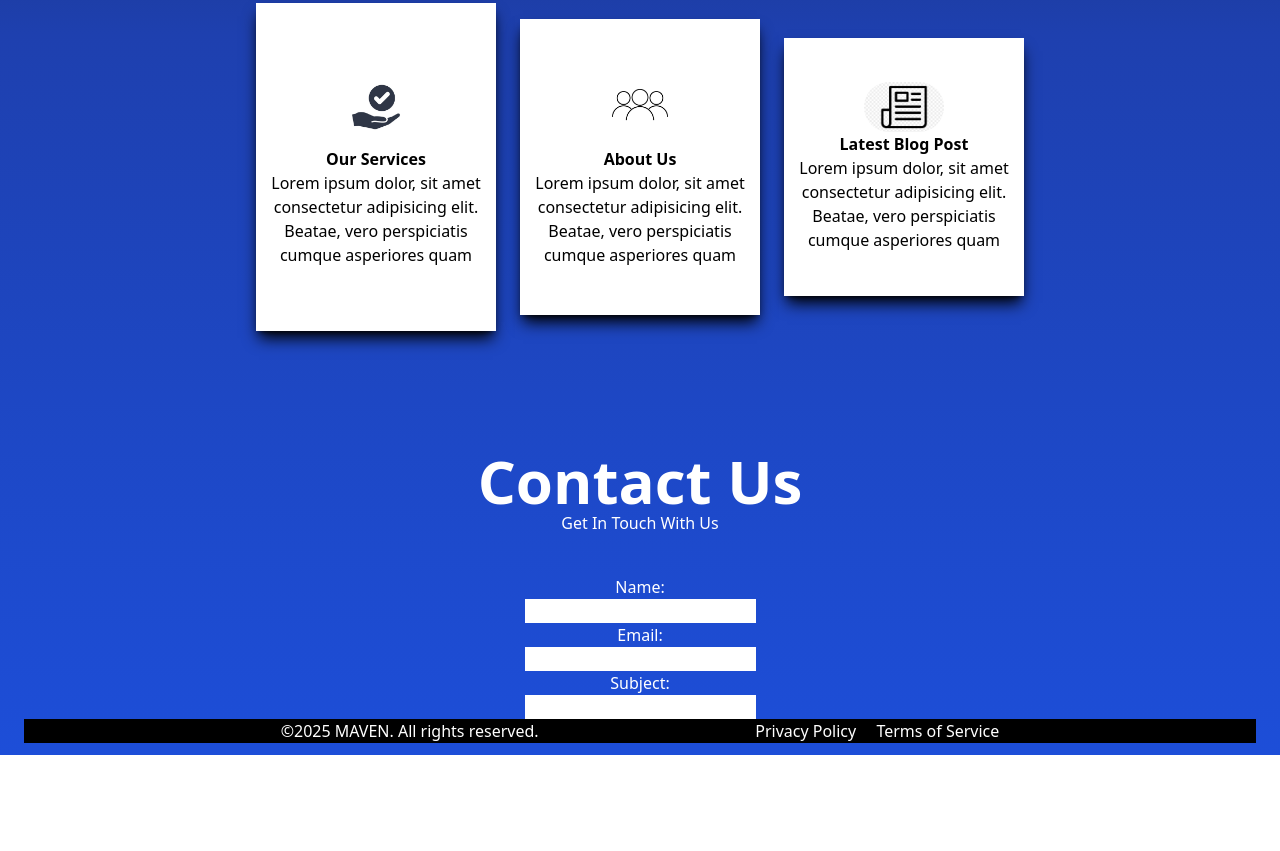
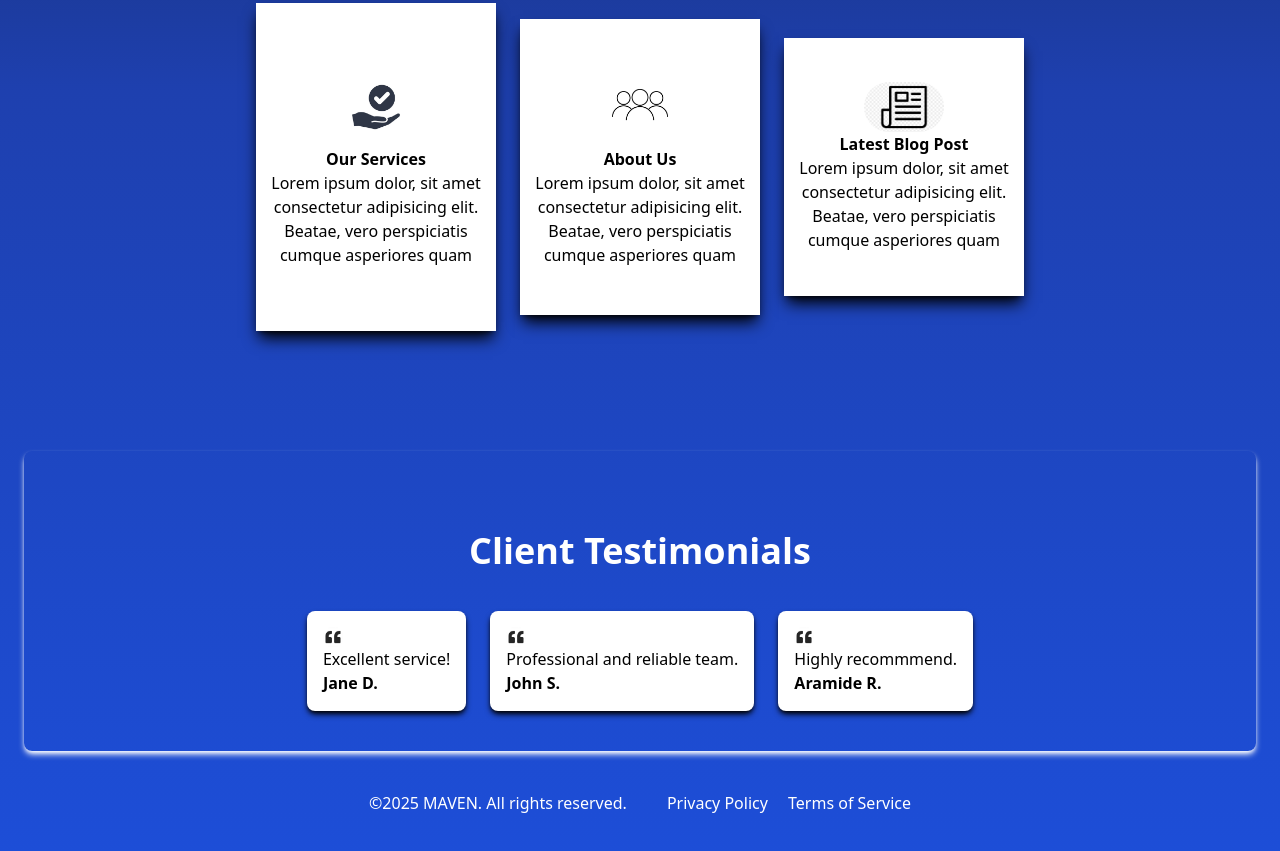
Before and after one commit to maven-whiz/asiah, a website: page index.html in a window 1280 px wide. Shown: the part 685-1536 px from the top of the page. Before the commit the page ends 1440 px from the top, so only its background shows below. Drawn offline with nearby package versions, Linux system fonts and the light colour scheme.

Commit message:
Add files via upload

```diff
--- a/index.html
+++ b/index.html
@@ -7,16 +7,10 @@
     <title>Document</title>
     <link rel="stylesheet" href="style.css">
     <link rel="stylesheet" href="https://cdnjs.cloudflare.com/ajax/libs/font-awesome/7.0.1/css/all.min.css" integrity="sha512-2SwdPD6INVrV/lHTZbO2nodKhrnDdJK9/kg2XD1r9uGqPo1cUbujc+IYdlYdEErWNu69gVcYgdxlmVmzTWnetw==" crossorigin="anonymous" referrerpolicy="no-referrer" />
-    <script src="https://unpkg.com/scrollreveal">
-
-    </script>
-
-
-
-
+    <script src="https://unpkg.com/scrollreveal@4"></script>
 </head>
 <body class="bg-gradient-to-t from-blue-700 via-blue-800 to-gray-900 text-white ">
-    <div class="min-h-screen px-6 py-3 asiah">
+    <div class="min-h-screen px-6 py-3">
 <header class="  flex justify-between  ">
     <a href="" class="flex items-center ">
         <h1 class="text-4xl font-bold animate-pulse  ">MAVEN.</h1>
@@ -36,7 +30,7 @@
 
 
 </header>
-<main class="flex justify-between ">
+<main class="flex justify-between asiah">
     <div class="my-10 w-60  lg:w-96 md:w-96 sm:w-40 ">
         <h1  class="my-8 text-4xl font-bold lg:text-6xl md:text-5xl">Unlock Your Potential</h1>
         <p class="text-1.5xl my-6 lg:text-3xl md:text-3xl">Lorem ipsum dolor sit amet consectetur adipisicing elit. Quod</p>
@@ -49,7 +43,7 @@
 
 
 
-<section class="my-20">
+<section class="my-20 as" >
     <div class="flex flex-col  md:flex-row justify-center items-center gap-6 p-10">
         <div class="w-60 text-center bg-white py-16 shadow-black shadow-lg transition-all hover:scale-105 duration-300">
             <img src="as (1).jpg" width="" alt="" class="rounded-full w-20 mx-20">
@@ -70,27 +64,32 @@
     </div>
  </div>
 </section>
-<section class=" text-center">
-   <div class=""  >
-    <h1 class="font-bold text-6xl" >Contact Us</h1>
-    <p>Get In Touch With Us </p>
-    <div>
-<div class=" w-full max-w-xs mx-auto mt-10">
-    <form action="#" class="">
- <label for="Name:">Name:</label> <br>
- <input type="text" name="" class="text-black" > <br>
- <label for="Email:">Email:</label> <br>
+<section class=" p-10 rounded-lg shadow-white shadow-md am">
+    <div class="my-10">
+        <h1 class="text-white text-center font-bold text-4xl ">Client Testimonials</h1>
+     </div>
+     <div class="flex flex-col md:flex-row justify-center items-center gap-6 ">
+        <div class="bg-white p-4 rounded-lg shadow-black shadow-md transition-all hover:scale-105 duration-300 ">
+            <img src="quotation_mark.png" width="20px" alt="" class=" ">
+            <p class="text-black">Excellent service!</p>
+            <h1 class="text-black font-bold">Jane D.</h1>
+        </div>
+        <div class="bg-white rounded-lg p-4 shadow-black shadow-md transition-all hover:scale-105 duration-300 ">
+            <img src="quotation_mark.png" width="20px" alt="" class=" ">
+            <p class="text-black">Professional and reliable team.</p>
+            <h1 class="text-black font-bold">John S.</h1>
+        </div>
+        <div class="bg-white rounded-lg p-4 shadow-black shadow-md transition-all hover:scale-105 duration-300 ">
+            <img src="quotation_mark.png" width="20px" alt="" class=" ">
+            <p class="text-black">Highly recommmend.</p>
+            <h1 class="text-black font-bold">Aramide R.</h1>
+        </div>
+     </div>
 
- <input type="email" name="" class="text-black"  > <br>
- <label for="Subject:">Subject:</label> <br>
- <input type="text" name="" class=" text-black " > <br>
-    </form>
-</div>
-    </div>
-   </div>
+
 </section>
-<footer class="bg-black px-14">
-    <div class="flex justify-evenly">
+<footer class=" px-14 my-10 aw">
+    <div class="flex flex-row text-center md:flex-row justify-center items-center gap-6">
         <div>
            <h1>©2025 MAVEN. All rights reserved. </h1>
         </div>
--- a/task1.js
+++ b/task1.js
@@ -1,7 +1,9 @@
-// let scroll = ScrollReveal({
-//     reset:true,
-//     duration:2600,
-//     distance:'60px'
-// })
-// Scroll.reveal('.image-transform', {delay:400, origin:'top'})
-// Scroll.reveal('.text-transform', {delay:300, origin:'left'})
+let scroll = ScrollReveal({
+    reset:true,
+    duration:2600,
+    distance:'60px'
+})
+scroll.reveal('.asiah', {delay:400, origin:'top'})
+scroll.reveal('.as', {delay:400, origin:'top'})
+scroll.reveal('.aw', {delay:400, origin:'top'})
+scroll.reveal('.am', {delay:400, origin:'top'})
```
Also changed, not shown: quotation_mark.png (added).
